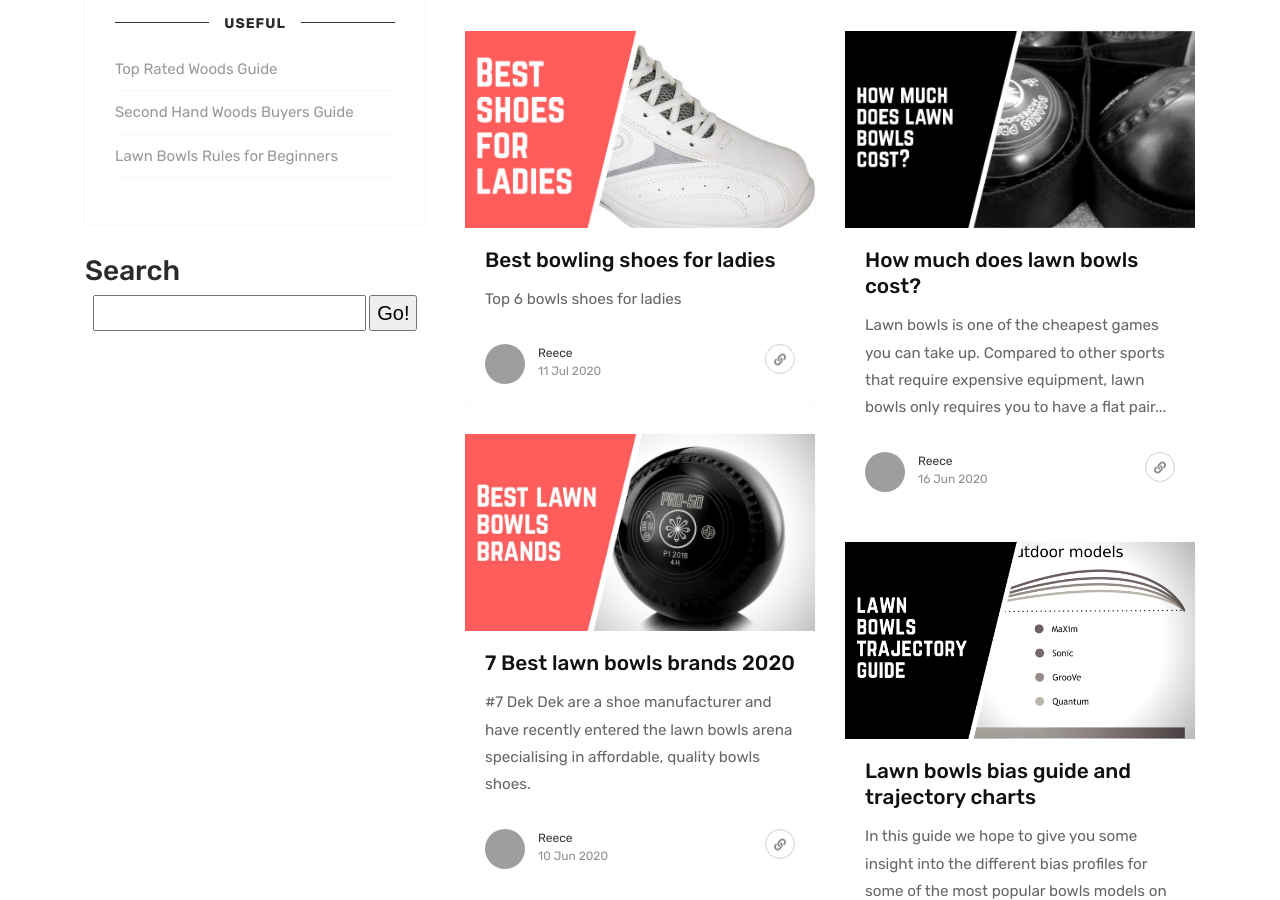
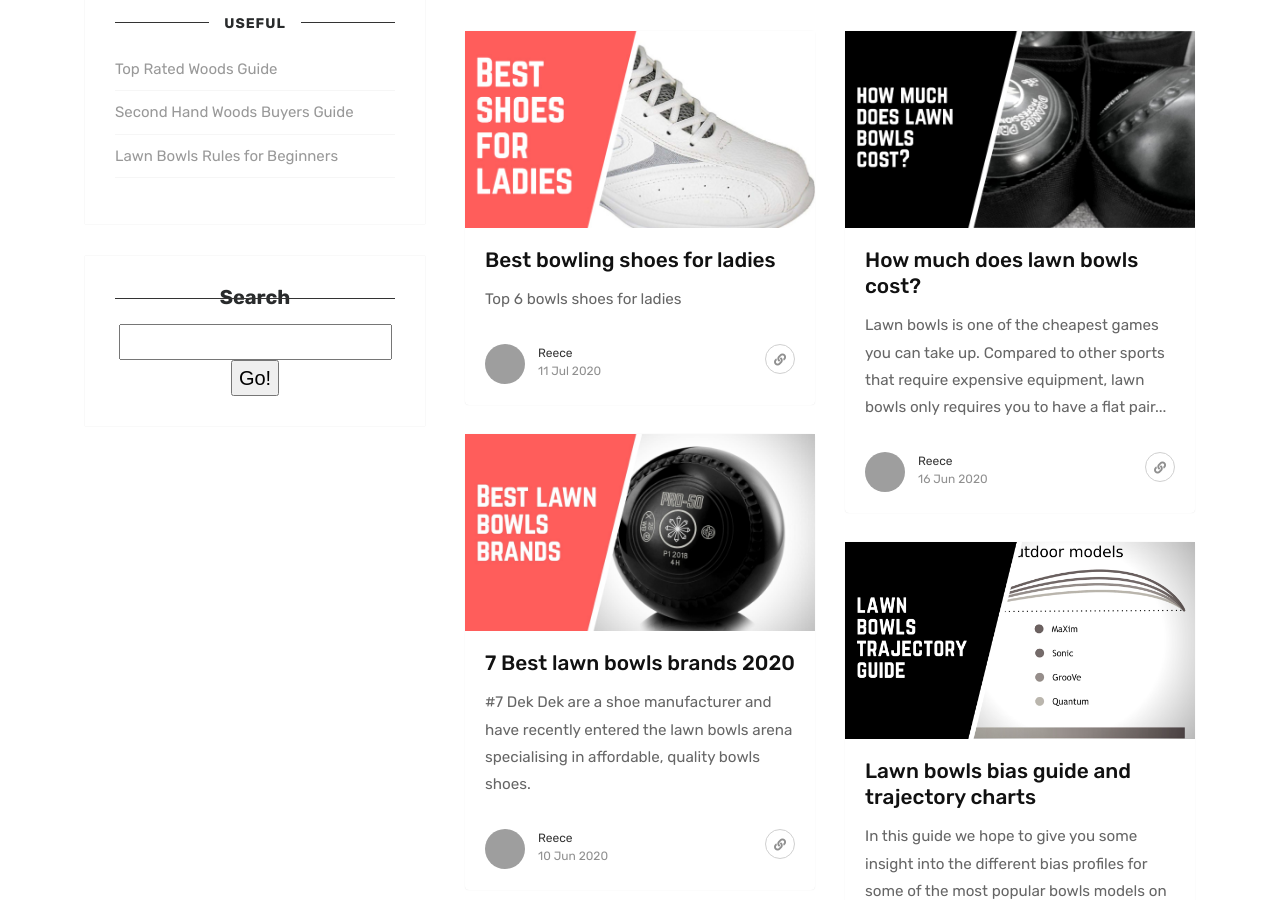
Before and after one commit to krussll/etsysimplicity, a Jekyll site: the page built from index.html, in a window 1280 px wide and 900 px high, scrolled down 1733 px. Built offline with Jekyll 4.4.1, drawn with Linux system fonts in a browser that asks for light colours; nearby versions of some CDN libraries; grey boxes are pictures that could not be loaded.

Commit message:
Update sidebar.html

```diff
--- a/_includes/sidebar.html
+++ b/_includes/sidebar.html
@@ -3,6 +3,8 @@
 
         {% include recommended.html %}
 
-        <h3>Search</h3>
-        {% include search-form.html %}
+        <div class="sidebar-section">
+                <h5>Search</h5>
+                {% include search-form.html %}
+        </div>
 </div>
```
